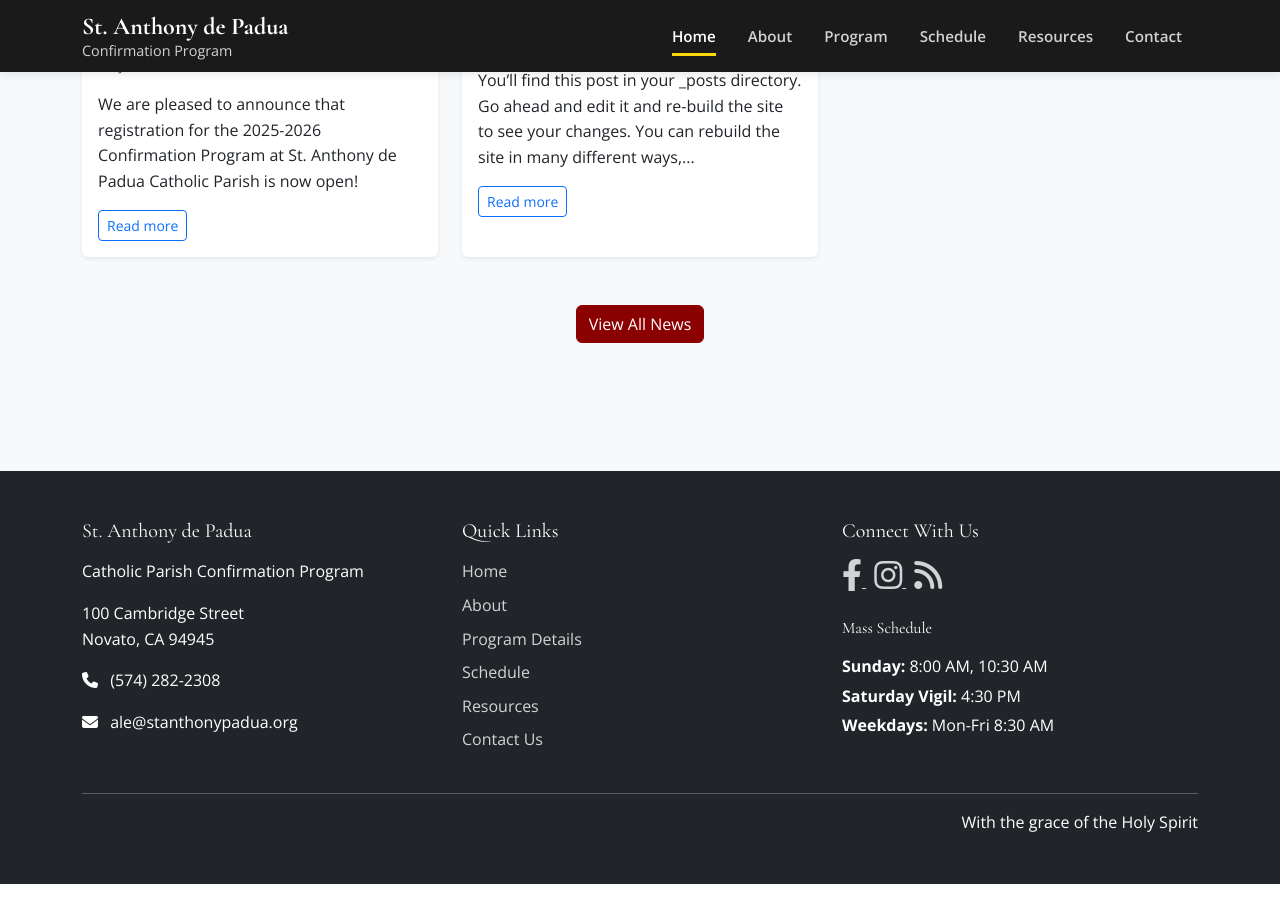
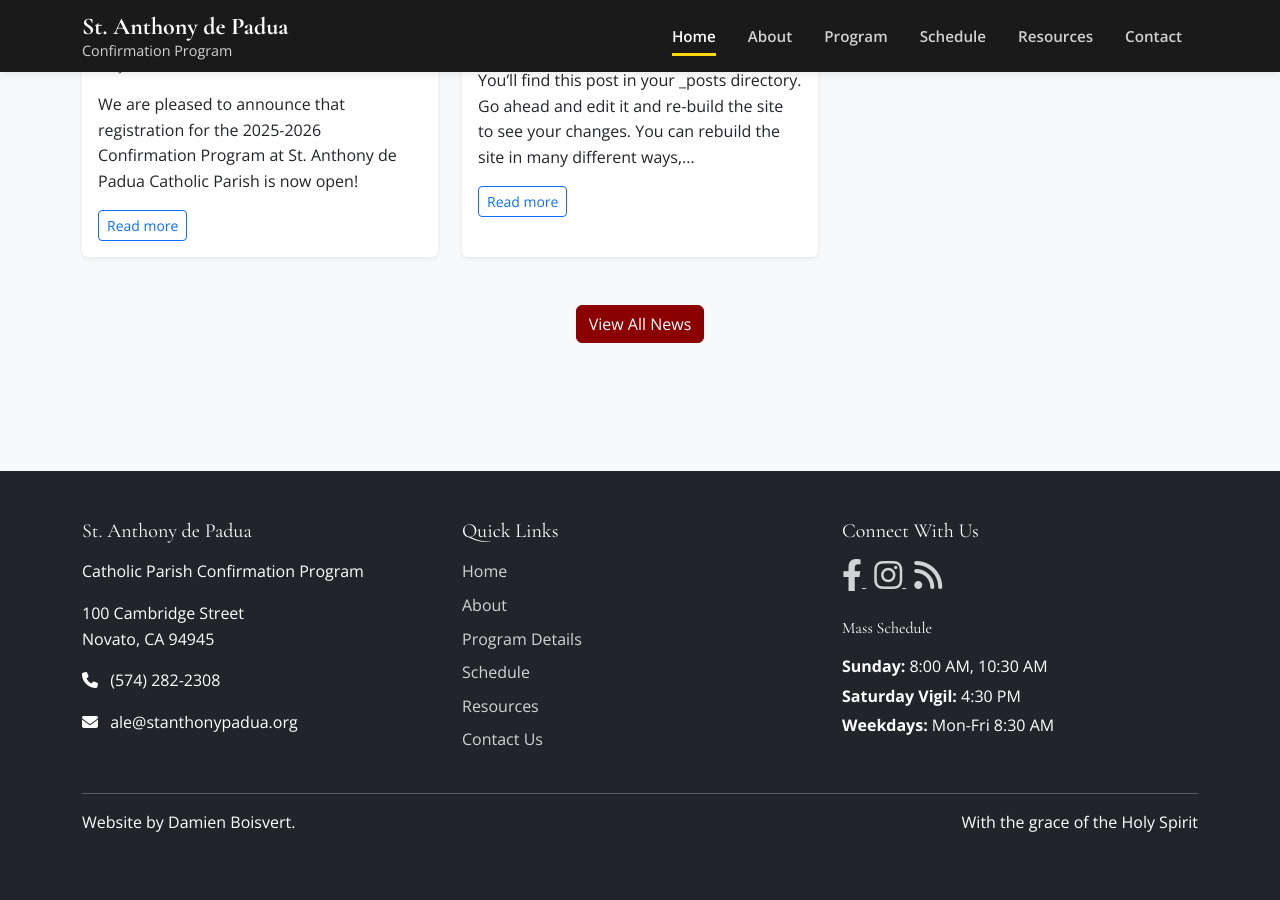
Before and after one commit to StAnthonyNovato/SAY-Website, a Jekyll site: the page built from index.markdown, in a window 1280 px wide and 900 px high, scrolled down 2984 px. Built offline with Jekyll 4.4.1, drawn with Linux system fonts in a browser that asks for light colours.

Commit message:
footer changes

```diff
--- a/_includes/footer.html
+++ b/_includes/footer.html
@@ -49,7 +49,7 @@
     </div>
     <hr class="mt-4 mb-3">
     <div class="row">
-      <div class="col-md-6"></p>
+      <div class="col-md-6">Website by Damien Boisvert.</p>
       </div>
       <div class="col-md-6 text-md-end">
         <p class="mb-0">With the grace of the Holy Spirit</p>
```
